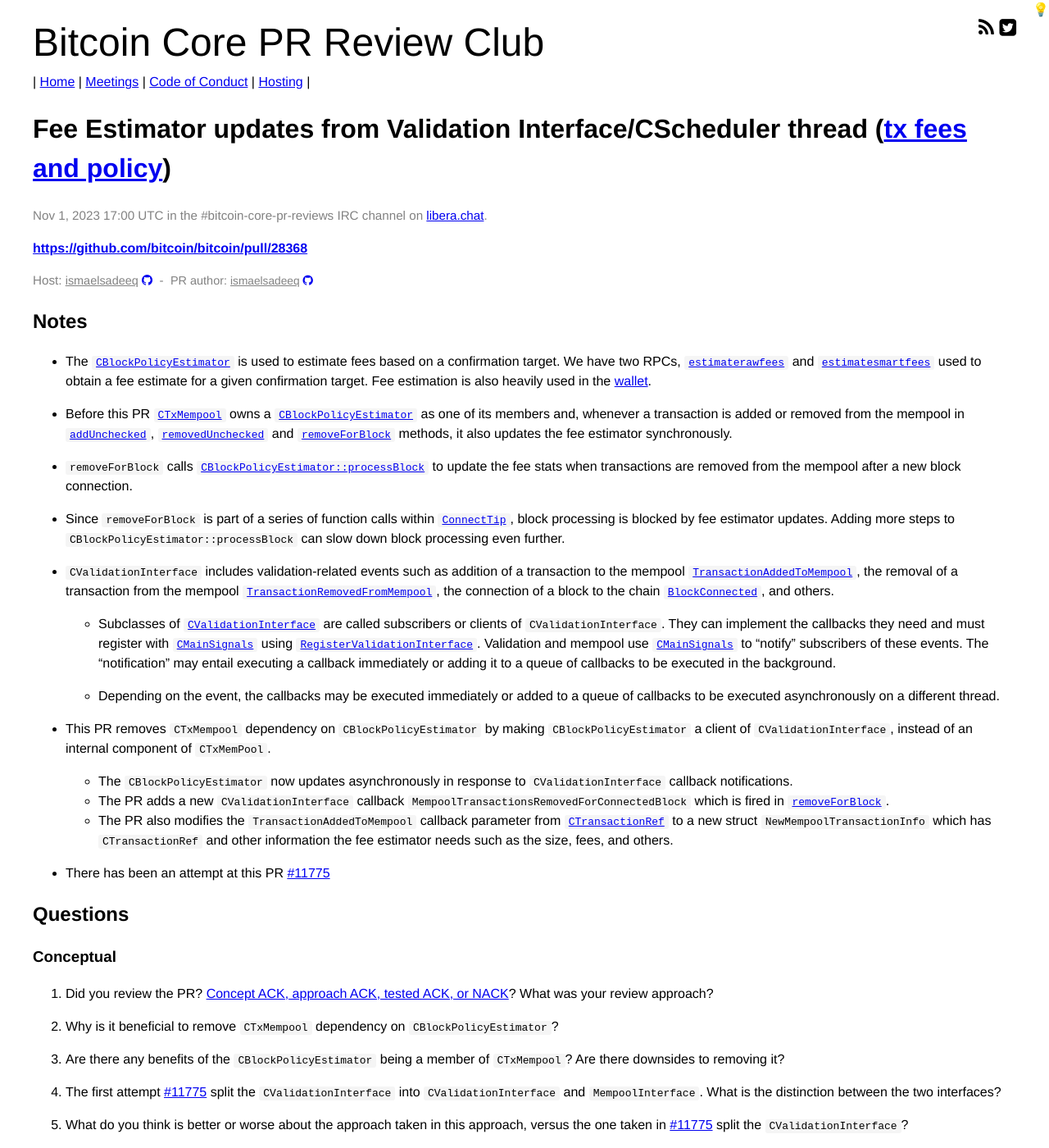
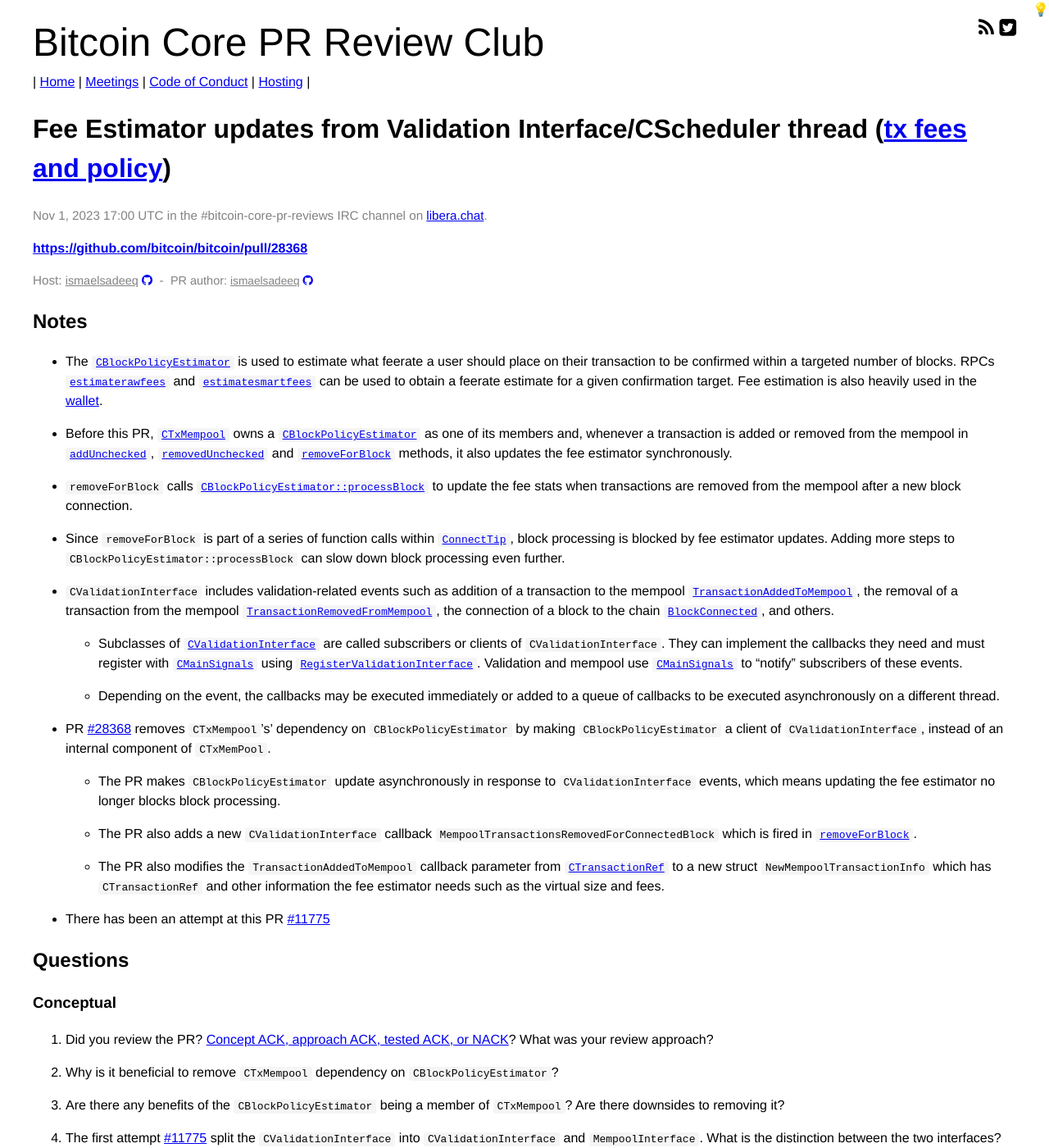
Before and after one commit to bitcoin-core-review-club/website, a Jekyll site: the page built from _posts/2023-11-01-#28368.md, in a window 1280 px wide and 1400 px high. Shown: the whole window at 82% size. Built offline with Jekyll 4.4.1, drawn with Linux system fonts in a browser that asks for light colours; some of the changed text lies outside the part shown.

Commit message:
minor edits to n28368 notes

```diff
--- a/_posts/2023-11-01-#28368.md
+++ b/_posts/2023-11-01-#28368.md
@@ -13,9 +13,9 @@
 
 ## Notes
 
-* The [`CBlockPolicyEstimator`](https://github.com/bitcoin/bitcoin/blob/ab2f531b785c3c17746ac9766a6db5b6d26677e8/src/policy/fees.h#L146C13-L146C13) is used to estimate fees based on a confirmation target. We have two RPCs, [`estimaterawfees`](https://github.com/bitcoin/bitcoin/blob/ab2f531b785c3c17746ac9766a6db5b6d26677e8/src/rpc/fees.cpp#L100) and [`estimatesmartfees`](https://github.com/bitcoin/bitcoin/blob/ab2f531b785c3c17746ac9766a6db5b6d26677e8/src/rpc/fees.cpp#L29) used to obtain a fee estimate for a given confirmation target. Fee estimation is also heavily used in the [wallet](https://github.com/bitcoin/bitcoin/blob/ab2f531b785c3c17746ac9766a6db5b6d26677e8/src/wallet/fees.cpp#L29).
+* The [`CBlockPolicyEstimator`](https://github.com/bitcoin/bitcoin/blob/ab2f531b785c3c17746ac9766a6db5b6d26677e8/src/policy/fees.h#L146C13-L146C13) is used to estimate what feerate a user should place on their transaction to be confirmed within a targeted number of blocks. RPCs [`estimaterawfees`](https://github.com/bitcoin/bitcoin/blob/ab2f531b785c3c17746ac9766a6db5b6d26677e8/src/rpc/fees.cpp#L100) and [`estimatesmartfees`](https://github.com/bitcoin/bitcoin/blob/ab2f531b785c3c17746ac9766a6db5b6d26677e8/src/rpc/fees.cpp#L29) can be used to obtain a feerate estimate for a given confirmation target. Fee estimation is also heavily used in the [wallet](https://github.com/bitcoin/bitcoin/blob/ab2f531b785c3c17746ac9766a6db5b6d26677e8/src/wallet/fees.cpp#L29).
 
-* Before this PR [`CTxMempool`](https://github.com/bitcoin/bitcoin/blob/22fa1f4702e9a60e141f545f8d09704deca34b22/src/txmempool.h#L301) owns a [`CBlockPolicyEstimator`](https://github.com/bitcoin/bitcoin/blob/ab2f531b785c3c17746ac9766a6db5b6d26677e8/src/policy/fees.h#L146C13-L146C13) as one of its members and, whenever a transaction is added or removed from the mempool in [`addUnchecked`](https://github.com/bitcoin/bitcoin/blob/ab2f531b785c3c17746ac9766a6db5b6d26677e8/src/txmempool.h#L475), [`removedUnchecked`](https://github.com/bitcoin/bitcoin/blob/ab2f531b785c3c17746ac9766a6db5b6d26677e8/src/txmempool.h#L787) and  [`removeForBlock`](https://github.com/bitcoin/bitcoin/blob/ab2f531b785c3c17746ac9766a6db5b6d26677e8/src/txmempool.h#L487) methods, it also updates the fee estimator synchronously.
+* Before this PR, [`CTxMempool`](https://github.com/bitcoin/bitcoin/blob/22fa1f4702e9a60e141f545f8d09704deca34b22/src/txmempool.h#L301) owns a [`CBlockPolicyEstimator`](https://github.com/bitcoin/bitcoin/blob/ab2f531b785c3c17746ac9766a6db5b6d26677e8/src/policy/fees.h#L146C13-L146C13) as one of its members and, whenever a transaction is added or removed from the mempool in [`addUnchecked`](https://github.com/bitcoin/bitcoin/blob/ab2f531b785c3c17746ac9766a6db5b6d26677e8/src/txmempool.h#L475), [`removedUnchecked`](https://github.com/bitcoin/bitcoin/blob/ab2f531b785c3c17746ac9766a6db5b6d26677e8/src/txmempool.h#L787) and  [`removeForBlock`](https://github.com/bitcoin/bitcoin/blob/ab2f531b785c3c17746ac9766a6db5b6d26677e8/src/txmempool.h#L487) methods, it also updates the fee estimator synchronously.
 
 * `removeForBlock` calls [`CBlockPolicyEstimator::processBlock`](https://github.com/bitcoin/bitcoin/blob/106ab20f121f14d021725c8a657999079dbabfc1/src/policy/fees.h#L204C11-L204C11) to update the fee stats when transactions are removed from the mempool after a new block connection.
 
@@ -25,22 +25,23 @@
 
     * Subclasses of [`CValidationInterface`](https://github.com/bitcoin/bitcoin/blob/9c30f5ef9d6712539cb8dc0f52b3a2206a25e074/src/validationinterface.h#L77) are called subscribers or clients of `CValidationInterface`. They can implement the callbacks they need and must register with [`CMainSignals`](https://github.com/bitcoin/bitcoin/blob/9c30f5ef9d6712539cb8dc0f52b3a2206a25e074/src/validationinterface.h#L182C7-L182C19) using [`RegisterValidationInterface`](https://github.com/bitcoin/bitcoin/blob/9c30f5ef9d6712539cb8dc0f52b3a2206a25e074/src/validationinterface.h#L26).
     Validation and mempool use [`CMainSignals`](https://github.com/bitcoin/bitcoin/blob/9c30f5ef9d6712539cb8dc0f52b3a2206a25e074/src/validationinterface.h#L182C7-L182C19) to "notify" subscribers of these events.
-    The "notification" may entail executing a callback immediately or adding it to a queue of callbacks to be executed in the background.
 
     * Depending on the event, the callbacks may be executed immediately or added to a queue of callbacks to be executed asynchronously on a different thread.
 
+* PR [#28368](https://github.com/bitcoin/bitcoin/pull/28368) removes `CTxMempool`'s' dependency on `CBlockPolicyEstimator` by making `CBlockPolicyEstimator` a client of `CValidationInterface`, instead of an internal component of `CTxMemPool`.
 
-* This PR removes `CTxMempool` dependency on `CBlockPolicyEstimator` by making `CBlockPolicyEstimator` a client of `CValidationInterface`, instead of an internal component of `CTxMemPool`.
+  * The PR makes `CBlockPolicyEstimator` update asynchronously in response to `CValidationInterface` events, which means updating the fee estimator no longer blocks block processing.
 
-  * The `CBlockPolicyEstimator` now updates asynchronously in response to `CValidationInterface` callback notifications.
-  * The PR adds a new `CValidationInterface` callback `MempoolTransactionsRemovedForConnectedBlock` which is fired in [`removeForBlock`](https://github.com/bitcoin/bitcoin/blob/ab2f531b785c3c17746ac9766a6db5b6d26677e8/src/txmempool.h#L487).
-  * The PR also modifies the `TransactionAddedToMempool` callback parameter from [`CTransactionRef`](https://github.com/bitcoin/bitcoin/blob/ab2f531b785c3c17746ac9766a6db5b6d26677e8/src/primitives/transaction.h#L421) to a new struct `NewMempoolTransactionInfo` which has `CTransactionRef` and other information the fee estimator needs such as the size, fees, and others.
+  * The PR also adds a new `CValidationInterface` callback `MempoolTransactionsRemovedForConnectedBlock` which is fired in [`removeForBlock`](https://github.com/bitcoin/bitcoin/blob/ab2f531b785c3c17746ac9766a6db5b6d26677e8/src/txmempool.h#L487).
+
+  * The PR also modifies the `TransactionAddedToMempool` callback parameter from [`CTransactionRef`](https://github.com/bitcoin/bitcoin/blob/ab2f531b785c3c17746ac9766a6db5b6d26677e8/src/primitives/transaction.h#L421) to a new struct `NewMempoolTransactionInfo` which has `CTransactionRef` and other information the fee estimator needs such as the virtual size and fees.
 
 * There has been an attempt at this PR [#11775](https://github.com/bitcoin/bitcoin/pull/11775)
 
 ## Questions
 
 ### Conceptual
+
 1. Did you review the PR? [Concept ACK, approach ACK, tested ACK, or NACK](https://github.com/bitcoin/bitcoin/blob/master/CONTRIBUTING.md#peer-review)? What was your review approach?
 
 2. Why is it beneficial to remove `CTxMempool` dependency on `CBlockPolicyEstimator`?
@@ -55,7 +56,7 @@
 
 7. Why is implementing a `CValidationInterface` method equivalent to "subscribing to the event"?
 
-8. `BlockConnected` and `NewPoWValidBlock` are different callbacks. Are they both asynchronous?
+8. `BlockConnected` and `NewPoWValidBlock` are different callbacks. Which one is asynchronous and which one is synchronous? How can you tell?
 
 ### Code Review
 
@@ -65,7 +66,7 @@
 
 10. In [`1d116df`](https://github.com/bitcoin-core-review-club/bitcoin/commit/1d116df4c0e021c4c810450e3e5358f34d72940b), is `kernel/mempool_entry.h` the right place for `NewMempoolTransactionInfo`? What members are included in this struct, and why are they necessary?
 
-11. Why can't we use `vector<CTxMempoolEntry>` as the first parameter of `MempoolTransactionsRemovedForBlock` callback?
+11. Why can't we use a `std::vector<CTxMempoolEntry>` as a parameter of `MempoolTransactionsRemovedForBlock` callback?
 
 12. How can you get the base fee of a `CTransactionRef`?
 
@@ -73,9 +74,9 @@
 
 14. Why is the fee estimator not tracking transactions with unconfirmed parents?
 
-15. In [`79bcc5c`](https://github.com/bitcoin-core-review-club/bitcoin/blob/79bcc5ca0679daf6e57fc4d7ce2244262a7cfd13/src/txmempool.cpp#L641), we pass a copy of transaction `parents`, `nSizeWithAncestors`, and `nModFeesWithAncestors` to `NewMempoolTransactionInfo` is there a better approach to get all that information?
+15. In [`79bcc5c`](https://github.com/bitcoin-core-review-club/bitcoin/blob/79bcc5ca0679daf6e57fc4d7ce2244262a7cfd13/src/txmempool.cpp#L641), we pass a copy of transaction `parents`, `nSizeWithAncestors`, and `nModFeesWithAncestors` to `NewMempoolTransactionInfo`. Is there a better approach to get all that information?
 
-16. In [`79bcc5c`](https://github.com/bitcoin-core-review-club/bitcoin/commit/79bcc5ca0679daf6e57fc4d7ce2244262a7cfd13), why are the block transactions and their ancestors not removed from the mempool in the [first loop](https://github.com/bitcoin-core-review-club/bitcoin/blob/79bcc5ca0679daf6e57fc4d7ce2244262a7cfd13/src/txmempool.cpp#L635) in `removeForBlock`?
+16. In [`79bcc5c`](https://github.com/bitcoin-core-review-club/bitcoin/commit/79bcc5ca0679daf6e57fc4d7ce2244262a7cfd13), why are the block transactions and their ancestors not removed from the mempool in the [first loop](https://github.com/bitcoin-core-review-club/bitcoin/blob/79bcc5ca0679daf6e57fc4d7ce2244262a7cfd13/src/txmempool.cpp#L635) of `removeForBlock`?
 
 <!-- TODO: After a meeting, uncomment and add meeting log between the irc tags.
 ## Meeting Log
```
